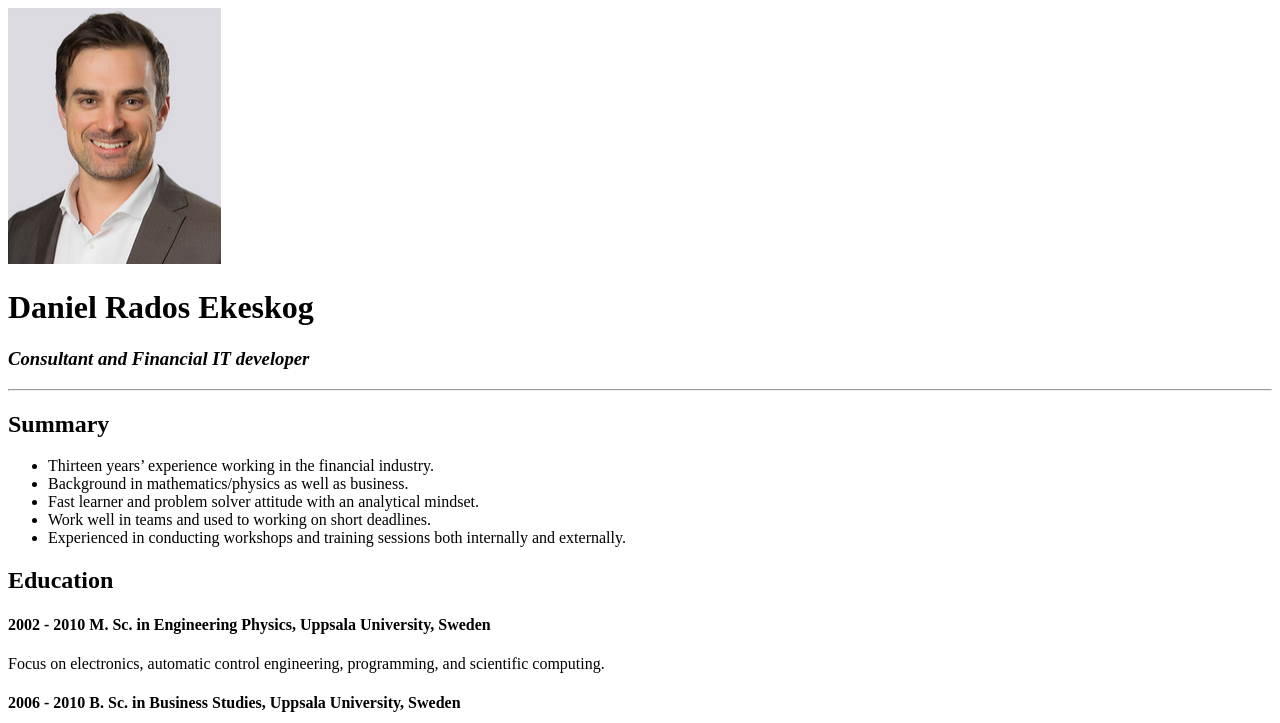
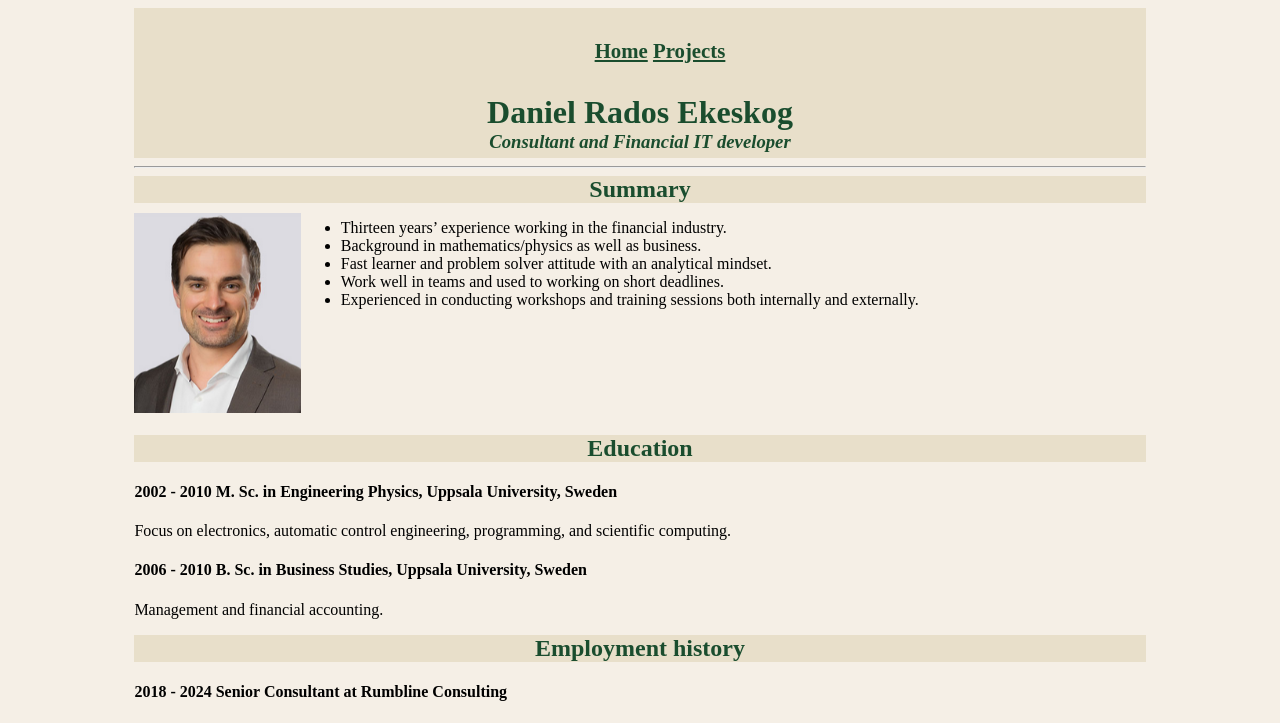
Before and after one commit to Verbalito/CV, a plain HTML site: page index.html in a window 1280 px wide. Shown: the top 723 px of the page. Drawn offline with Linux system fonts and the light colour scheme.

Commit message:
Add files via upload
Updated style sheet, added projects page

```diff
--- /dev/null
+++ b/css/style.css
@@ -0,0 +1,57 @@
+html {
+    background-color: #F5EFE6;
+}
+nav {
+    text-align:center;
+    background-color: #E8DFCA;
+    font-size: 1.3rem;
+    font-weight: 600;
+    padding:10px;
+    margin:0;
+}
+
+.base {
+    width:80%;
+    margin-left: 10%;
+}
+
+a {
+    color:#1A4D2E;
+}
+
+nav a{
+    color:#1A4D2E;
+
+}
+
+h1 {
+    color:#1A4D2E;
+    background-color: #E8DFCA;
+    text-align: center;
+    margin:0;
+}
+
+h2 {
+    color:#1A4D2E;
+    background-color: #E8DFCA;
+    text-align: center;
+    margin:0px 0px 10px 0px;
+}
+
+h3 {
+    color:#1A4D2E;
+    background-color: #E8DFCA;
+    text-align: center;
+    margin:0px;
+    padding-bottom: 5px;
+}
+
+#profile-pic {
+    float:left;
+    height: 200px;
+    margin-right: 40px;
+}
+
+#summarylist {
+    height: 200px;
+}
--- a/index.html
+++ b/index.html
@@ -3,19 +3,26 @@
     <head>
         <meta charset="UTF-8">
         <title>My Resume</title>
+        <link rel="stylesheet" href="./css/style.css" />
     </head>
+    <div class="base">
+        <nav>
+            <ul>
+                <a href="./index.html">Home</a>
+                <a href="./projects.html">Projects</a>
+            </ul>
+        </nav>
+        <body>
 
-    <body>
-        <img src="./assets/images/profile_pic.png" alt="Profile picture" /><header></header>
             <h1>Daniel Rados Ekeskog</h1>
             <h3>
                 <em>Consultant and Financial IT developer</em>
             </h3>
             <hr />
-
             <h2>Summary</h2>
+            <img id="profile-pic" src="./assets/images/profile_pic.png" alt="Profile picture" /><header></header>
             <p>
-            <ul>
+                <ul id="summarylist">
                     <li>Thirteen years’ experience working in the financial industry.</li>
                     <li>Background in mathematics/physics as well as business.</li>
                     <li>Fast learner and problem solver attitude with an analytical mindset.</li>
@@ -48,7 +55,7 @@
                 <li>Part of initiative to use Front Arena for treasury clients. Both making customizations for the clients and acting as a bridge between the client and our development teams.</li>
                 <li>Managed workshops and training sessions on back-office functionality both internally and externally.</li>
             </ul>
-        <a href="./public/projects.html">List of projects</a>
+            <a href="./projects.html">List of projects</a>
 
             <h2>Skills</h2>
             <ul>
@@ -67,5 +74,5 @@
                 © 2023 Daniel Rados Ekeskog. All Rights Reserved.
             </footer>
         </body>
-
+    </div>
 </html>
```
Also changed, not shown: projects.html (added, +115 -0 lines). Lines whose indentation alone changed are shown as unchanged.
